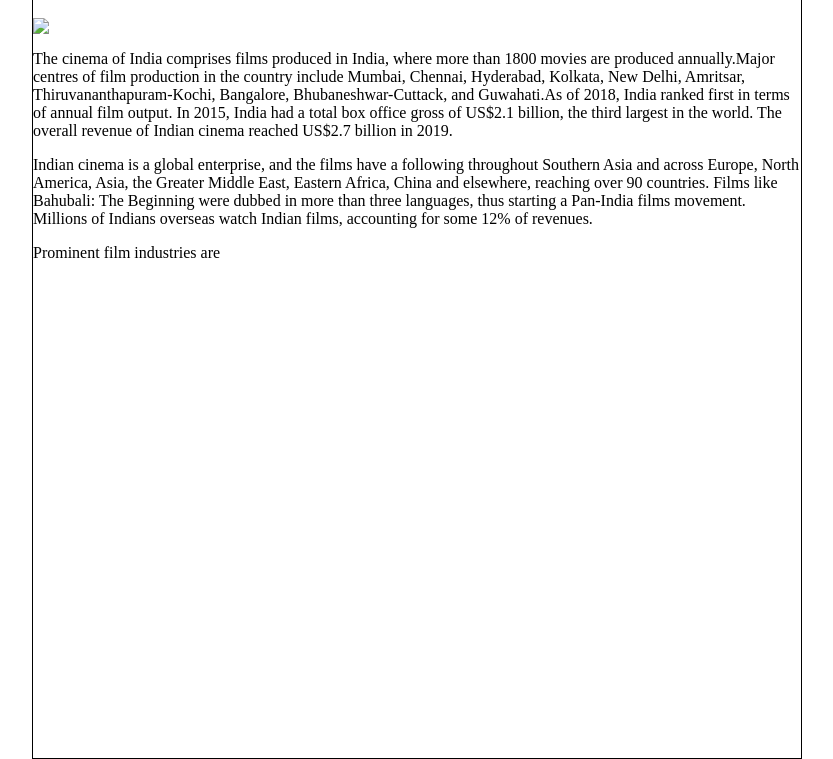
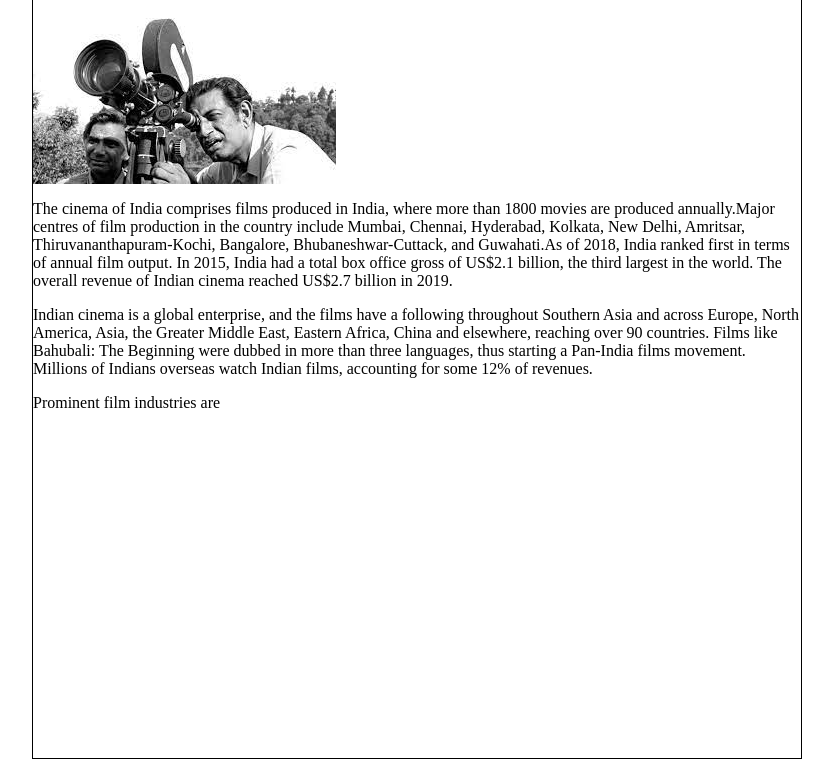
Before and after one commit to Malavika71/3C03CSC, a plain HTML site: page index.html in a window 1280 px wide. Shown: the part 41-800 px from the top of the page, without its empty margins (223-1056 px from the left). Drawn offline with Linux system fonts and the light colour scheme.

Commit message:
Update index.html

```diff
--- a/index.html
+++ b/index.html
@@ -5,7 +5,7 @@
     </head>
     <body style="width:60%;margin:auto;border:1px solid">
       <h1>INDIAN CINEMA</h1>
-      <img src="Jab1IcTgHUMM&vet=12ahUKEwiN1ODpusP1AhXdD7cAHfeRALMQMygFegUIARDeAQ..i&docid=_C09x5vDNp1ttM&w=950&"/>
+      <img src="cinema.jpg"/>
       <p>The cinema of India comprises films produced in India, where more than 1800 movies are produced annually.Major centres of film production in the country include Mumbai, Chennai, Hyderabad, Kolkata, New Delhi, Amritsar, Thiruvananthapuram-Kochi, Bangalore, Bhubaneshwar-Cuttack, and Guwahati.As of 2018, India ranked first in terms of annual film output. In 2015, India had a total box office gross of US$2.1 billion, the third largest in the world. The overall revenue of Indian cinema reached US$2.7 billion in 2019.
       <p>Indian cinema is a global enterprise, and the films have a following throughout Southern Asia and across Europe, North America, Asia, the Greater Middle East, Eastern Africa, China and elsewhere, reaching over 90 countries. Films like Bahubali: The Beginning were dubbed in more than three languages, thus starting a Pan-India films movement. Millions of Indians overseas watch Indian films, accounting for some 12% of revenues.</p>
       <p>Prominent film industries are
```
